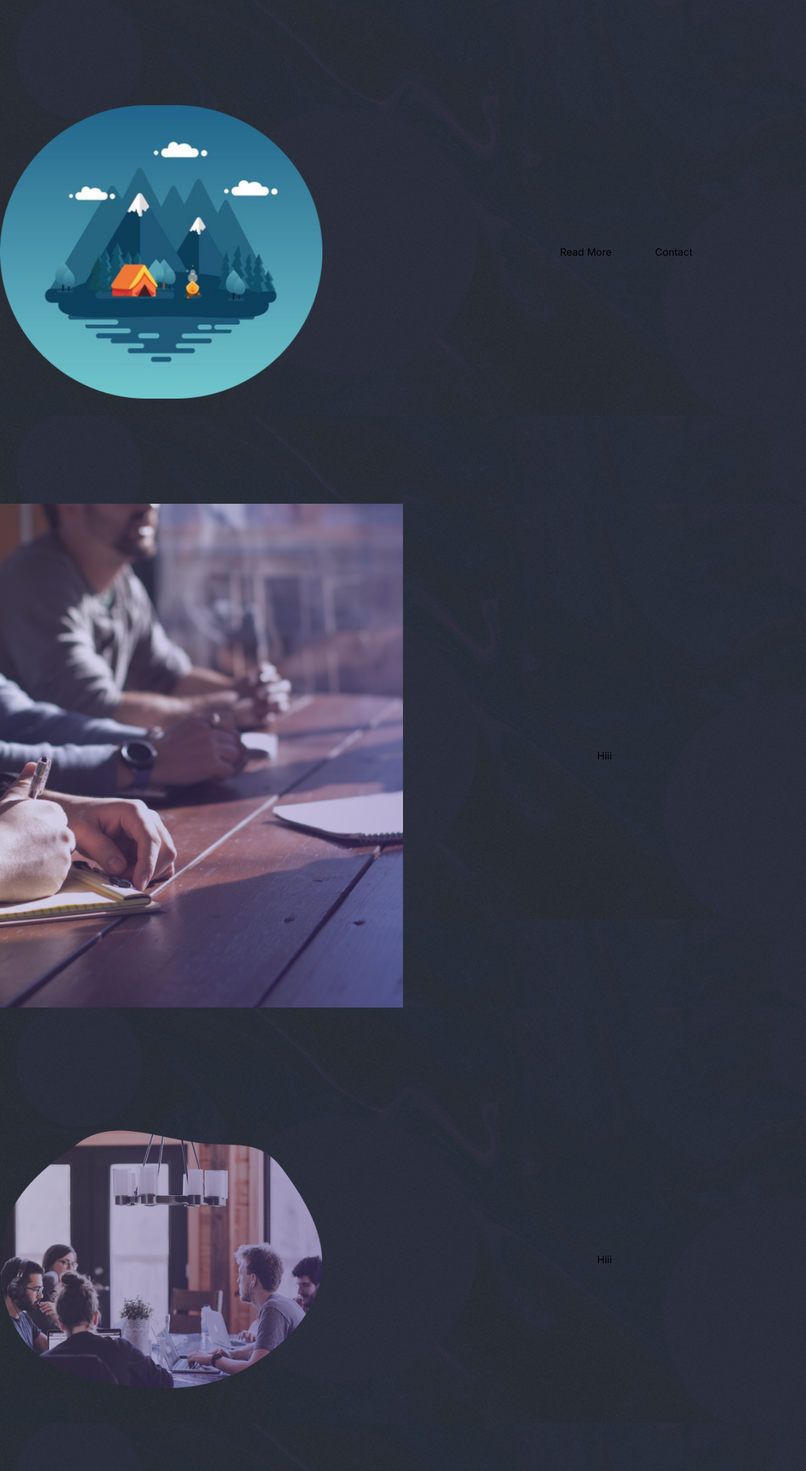
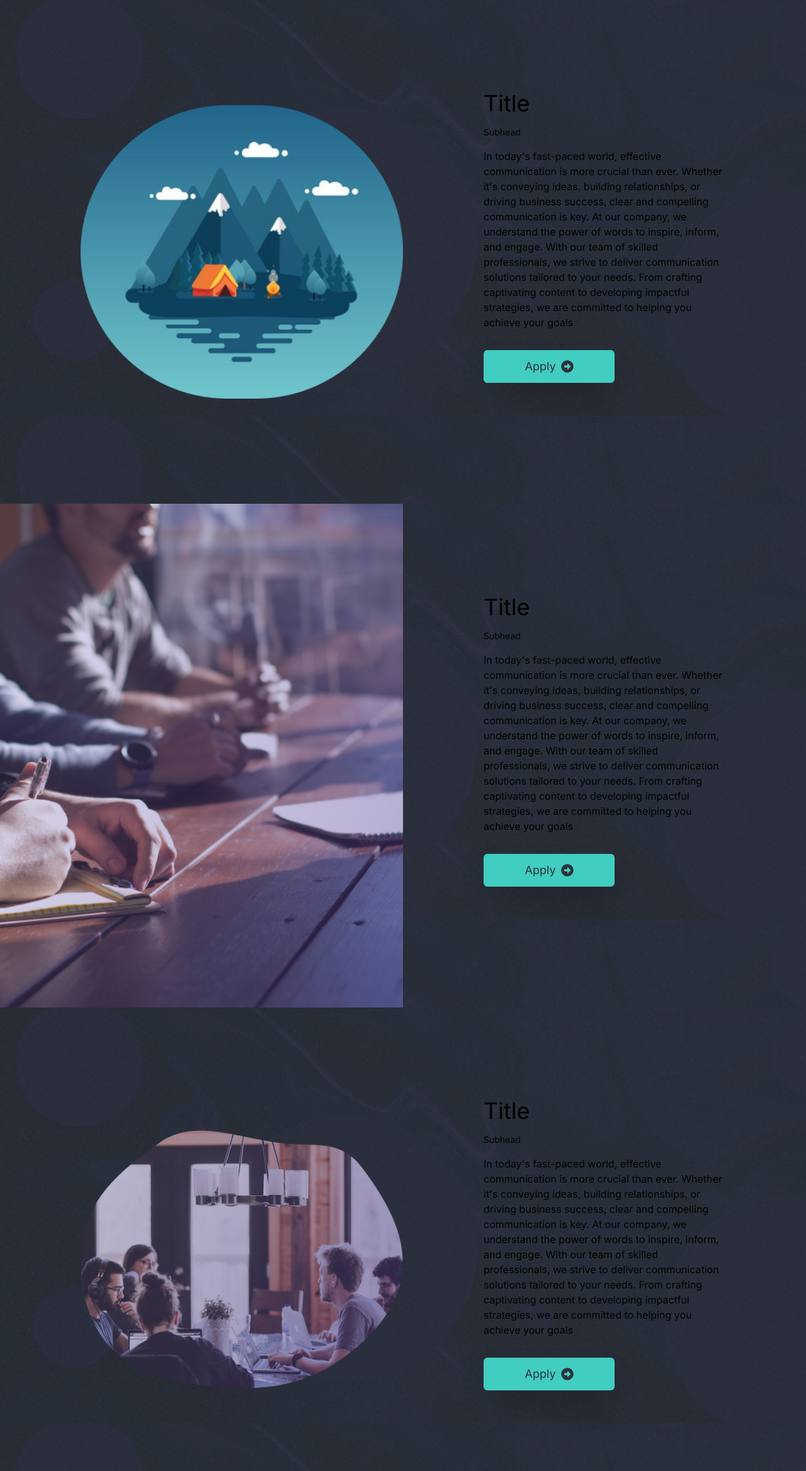
Before and after one commit to nikwib/Devinova, a Next.js app in the folder devinova/: page / in a window 1280 px wide. Shown: the top 2336 px of the page at 63% size. Built offline with nearby package versions, Linux system fonts and the light colour scheme.

Commit message:
merged together

```diff
--- a/devinova/app/components/HeroSection.tsx
+++ b/devinova/app/components/HeroSection.tsx
@@ -1,5 +1,4 @@
 import Image, { StaticImageData } from "next/image";
-import React from "react";
 
 const HeroSection = ({
   image,
@@ -13,14 +12,14 @@ const HeroSection = ({
 
   return (
     <div
-      className={`flex flex-col md:flex-row bg-[url('../public/background.png')] w-full h-[100vh] ${
+      className={`flex flex-col md:flex-row bg-[url('../public/background.png')] w-full min-h-screen ${
         imageRight && "flex-col-reverse md:flex-row-reverse"
       } `}
     >
-      <div className="relative md:w-1/2 h-full flex justify-center items-center md:justify-start">
+      <div className={`relative md:w-1/2 min-h-[50vh] flex justify-center items-center ${imageRight ? "md:justify-start": "md:justify-end"}`}>
         <Image alt="pic" src={image} className=" w-4/5 min-w-[291px] max-w-[325px] md:max-w-none" />
       </div>
-      <div className="flex justify-center items-center md:w-1/2 h-full opacity-100">
+      <div className="flex justify-center items-center md:w-1/2 h-full opacity-100 p-10 md:p-20 xl:p-32">
         <TextWithButton />
       </div>
     </div>
--- a/devinova/app/components/TextImage1.tsx
+++ b/devinova/app/components/TextImage1.tsx
@@ -1,5 +1,4 @@
 import Image, { StaticImageData } from "next/image";
-import React from "react";
 
 const TextImage1 = ({
   image,
@@ -13,14 +12,14 @@ const TextImage1 = ({
 
   return (
     <div
-      className={`flex flex-col md:flex-row bg-[url('../public/background.png')] w-full h-[100vh] ${
+      className={`flex flex-col md:flex-row bg-[url('../public/background.png')] w-full min-h-screen ${
         imageRight && "flex-col-reverse md:flex-row-reverse"
       } `}
     >
-      <div className="relative md:w-1/2 h-full">
+      <div className="relative md:w-1/2 min-h-[50vh]">
         <Image alt="pic" src={image} layout="fill" objectFit="cover" />
       </div>
-      <div className="flex justify-center items-center md:w-1/2 h-full opacity-100">
+      <div className="flex justify-center items-center md:w-1/2 h-full opacity-100 p-10 md:p-20 xl:p-32">
         <TextWithButton />
       </div>
     </div>
--- a/devinova/app/components/TextImage2.tsx
+++ b/devinova/app/components/TextImage2.tsx
@@ -1,5 +1,4 @@
 import Image, { StaticImageData } from "next/image";
-import React from "react";
 
 const TextImage2 = ({
   image,
@@ -13,14 +12,14 @@ const TextImage2 = ({
 
   return (
     <div
-      className={`flex flex-col md:flex-row bg-[url('../public/background.png')] w-full h-[100vh] ${
+      className={`flex flex-col md:flex-row bg-[url('../public/background.png')] w-full min-h-screen ${
         imageRight && "flex-col-reverse md:flex-row-reverse"
       } `}
     >
-      <div className="relative md:w-1/2 h-full flex justify-center items-center md:justify-start">
+      <div className={`relative md:w-1/2 min-h-[50vh] flex justify-center items-center ${imageRight ? "md:justify-start": "md:justify-end"}`}>
         <Image alt="pic" src={image} className=" w-4/5 min-w-[291px] max-w-[325px] md:max-w-none" />
       </div>
-      <div className="flex justify-center items-center md:w-1/2 h-full opacity-100">
+      <div className="flex justify-center items-center md:w-1/2 h-full opacity-100 p-10 md:p-20 xl:p-32">
         <TextWithButton />
       </div>
     </div>
--- a/devinova/app/page.tsx
+++ b/devinova/app/page.tsx
@@ -8,18 +8,8 @@ import TextImage2 from "./components/TextImage2";
 import HeroSection from "./components/HeroSection";
 const Home = () => {
 
-const TextWithButton = () => {
-  return(<div>Hiii</div>)
-}
-const HeroText = () => {
-  return(<div><h1></h1>
-  <p></p>
-  <p></p>
-  <div><button className="w-[220px]">Read More</button><button>Contact</button></div></div>)
-}
-
   return (<main>
-  <HeroSection image={heroImage} TextWithButton={HeroText} imageRight={false} />
+  <HeroSection image={heroImage} TextWithButton={TextWithButton} imageRight={false} />
     <TextImage1 image={meetingImage} TextWithButton={TextWithButton} imageRight={false} />
     <TextImage2 image={meetingImage2} TextWithButton={TextWithButton} imageRight={false} />
 
```
